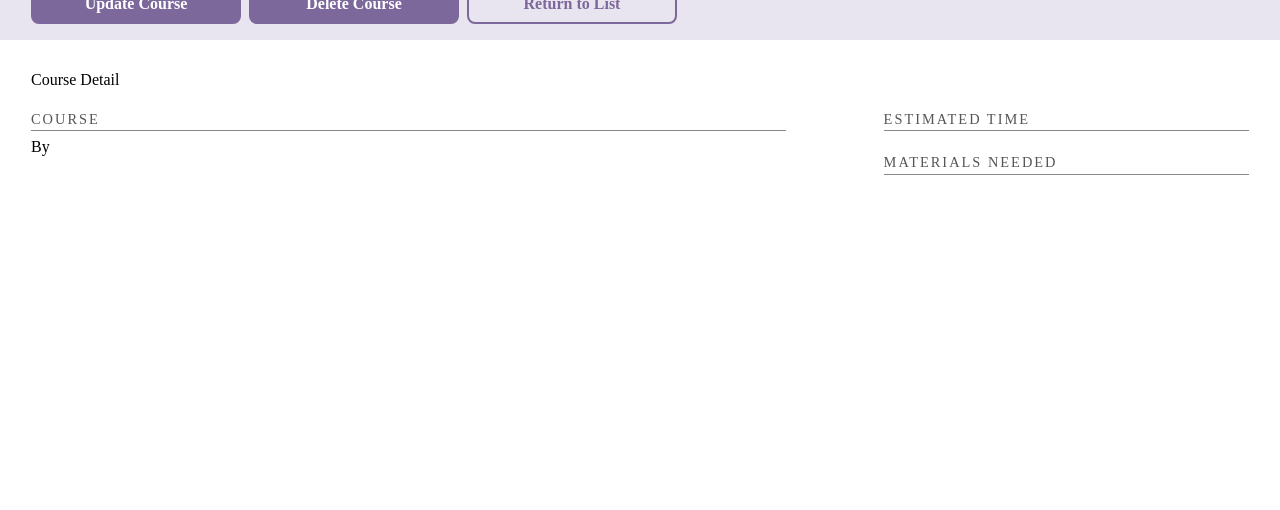
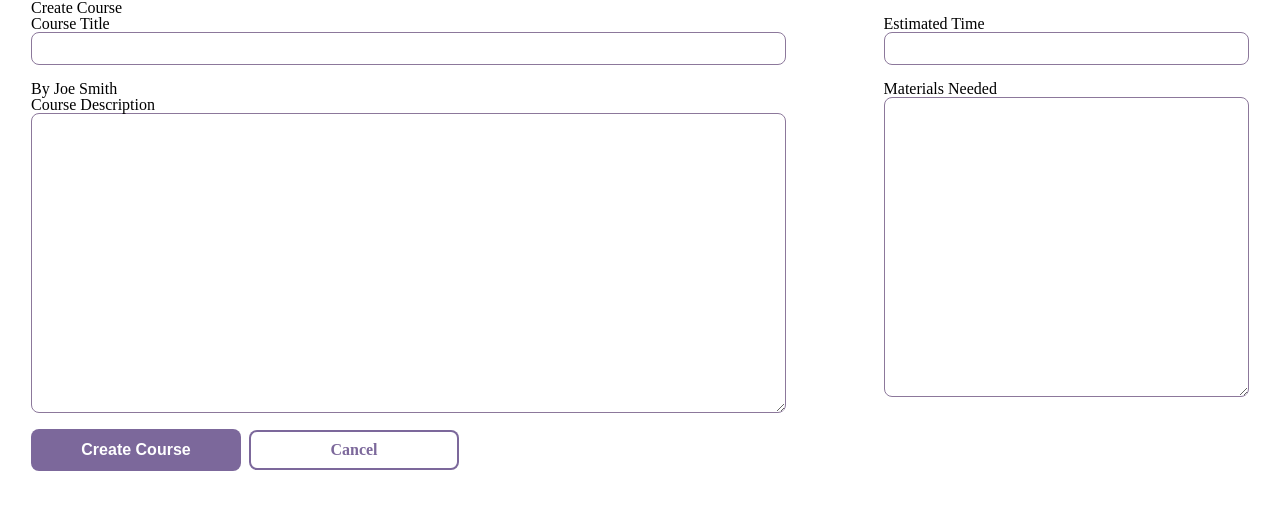
Before and after one commit to deliDB/fullstack-app-React-REST-API, a React (Create React App) app in the folder client/: page /courses/create in a window 1280 px wide. Shown: the top 510 px of the page. Built offline with nearby package versions, Linux system fonts and the light colour scheme; no server answers.

Commit message:
Add UpdateCourse route

```diff
--- a/client/src/App.js
+++ b/client/src/App.js
@@ -9,14 +9,16 @@ import {
 import Courses from './components/Courses';
 import CourseDetail from './components/CourseDetail';
 import CreateCourse from './components/CreateCourse';
+import UpdateCourse from './components/UpdateCourse';
 
 const App = () => (
   <Router>
     <div>
       <Switch>
         <Route exact path='/' component={Courses} />
+        <Route path='/courses/create' component={CreateCourse} />
+        <Route path='/courses/:id/update' component={UpdateCourse} />
         <Route path='/courses/:id' component={CourseDetail} />
-        <Route path='/courses/create' component={CreateCourse} />
       </Switch>
     </div>
   </Router>
--- a/client/src/components/CourseDetail.js
+++ b/client/src/components/CourseDetail.js
@@ -17,15 +17,15 @@ function CourseDetail() {
 
     const handleDelete = async (e) => {
         context.actions.deleteCourse(id)
-            .then(history.push('/'))
+            .then(() => history.push('/'))
     }
 
     return (
         <main>
             <div className="actions--bar">
                 <div className="wrap">
-                    <Link className="button" to="update-course.html">Update Course</Link>
-                    <Link className="button" to='/'>Delete Course</Link>
+                    <Link className="button" to={`/courses/${id}/update`}>Update Course</Link>
+                    <button className="button" onClick={handleDelete}>Delete Course</button>
                     <Link className="button button-secondary" to="/">Return to List</Link>
                 </div>
             </div>
--- a/client/src/components/UpdateCourse.js
+++ b/client/src/components/UpdateCourse.js
@@ -1,4 +1,4 @@
-import React, { useState, useEffect } from 'react';
+import React, { useState, useEffect, useContext } from 'react';
 import { Link, useHistory, useParams } from 'react-router-dom';
 import { Context } from '../Context';
 
```
